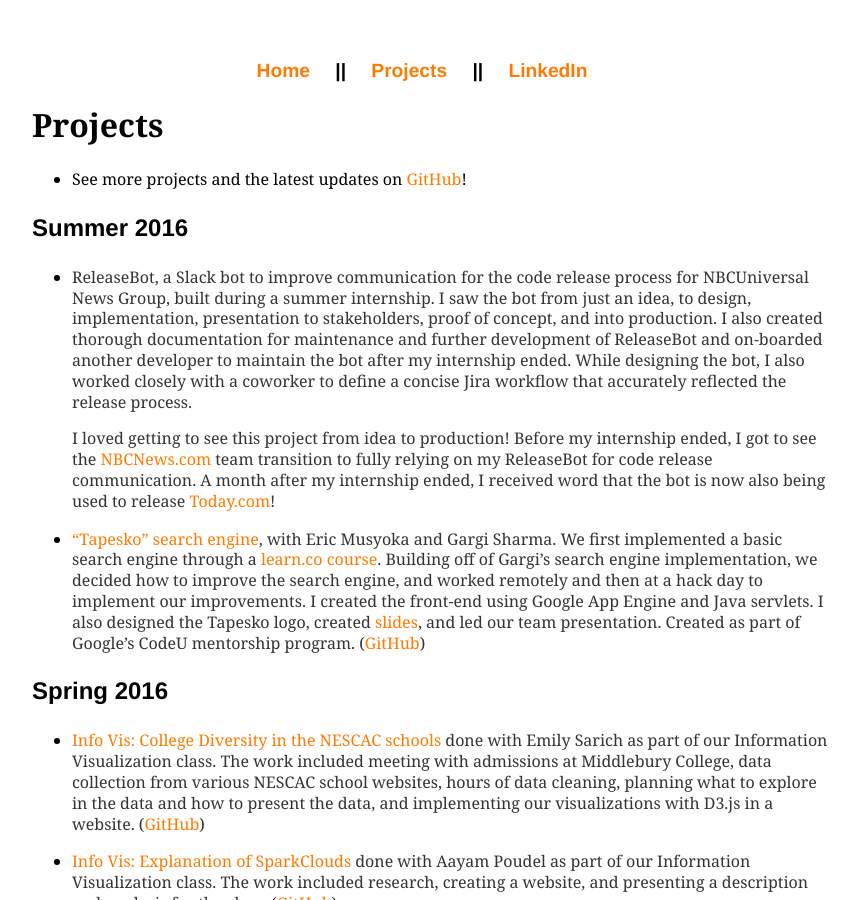
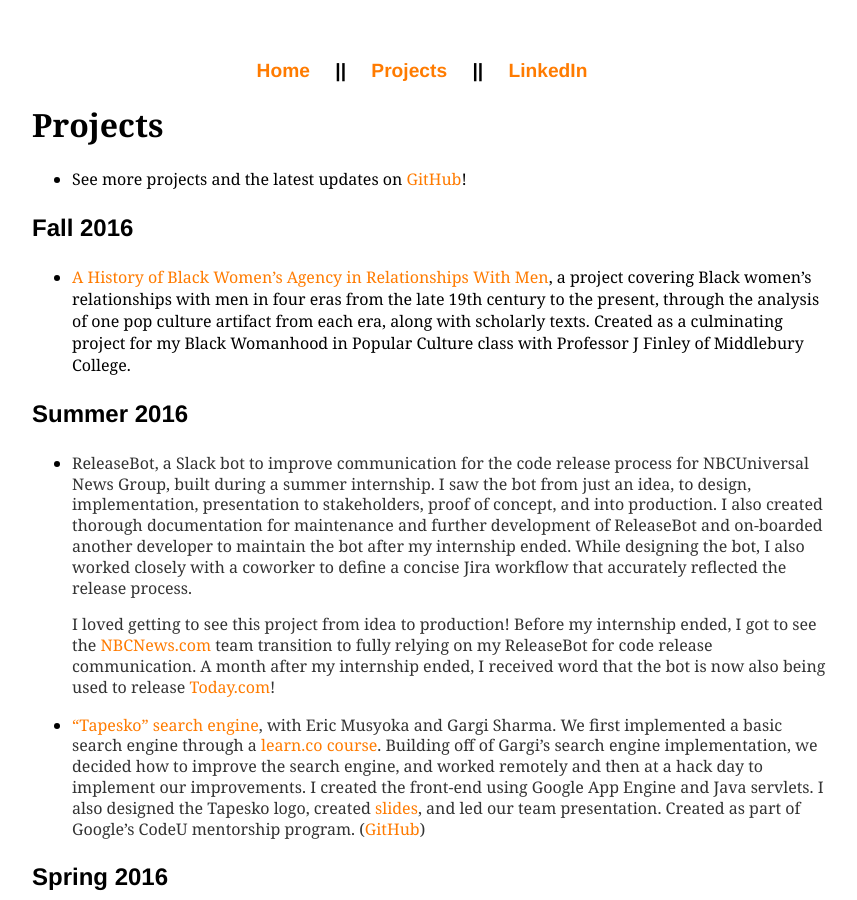
Before and after one commit to jamiehand/jamiehand.github.io, a Jekyll site: the page built from projects/index.md, in a window 1280 px wide and 900 px high. Shown: the whole window, without its empty margins (208-1065 px from the left). Built offline with Jekyll 4.4.1, drawn with Linux system fonts in a browser that asks for light colours.

Commit message:
Add Black Womanhood to projects index; change Black Power to Black Arts

```diff
--- a/projects/index.md
+++ b/projects/index.md
@@ -5,6 +5,16 @@
 # {{ page.title }}
 
 * See more projects and the latest updates on [GitHub](https://github.com/jamiehand)!
+
+### Fall 2016
+
+* [A History of Black Women's Agency in Relationships With Men](./black-womens-relationships-with-men), a
+  project covering Black women's relationships with men in four eras from the
+  late 19th century to the present, through the analysis of one pop culture
+  artifact from each era, along with scholarly texts. Created as a
+  culminating project for my Black Womanhood in Popular Culture class
+  with Professor J Finley of Middlebury College.
+
 
 ### Summer 2016
 
```
Also changed, not shown: projects/black-womens-relationships-with-men/black-arts/index.md (renamed from projects/black-womens-relationships-with-men/black-power/index.md, +2 -2 lines), projects/black-womens-relationships-with-men/blues/index.md (+1 -1 lines), projects/black-womens-relationships-with-men/current/index.md (+1 -1 lines), projects/black-womens-relationships-with-men/index.md (+30 -10 lines).
